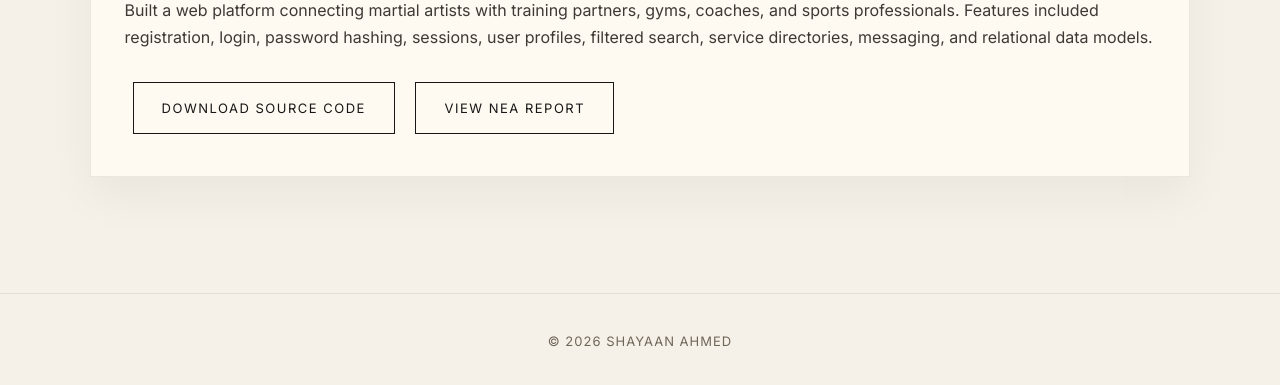
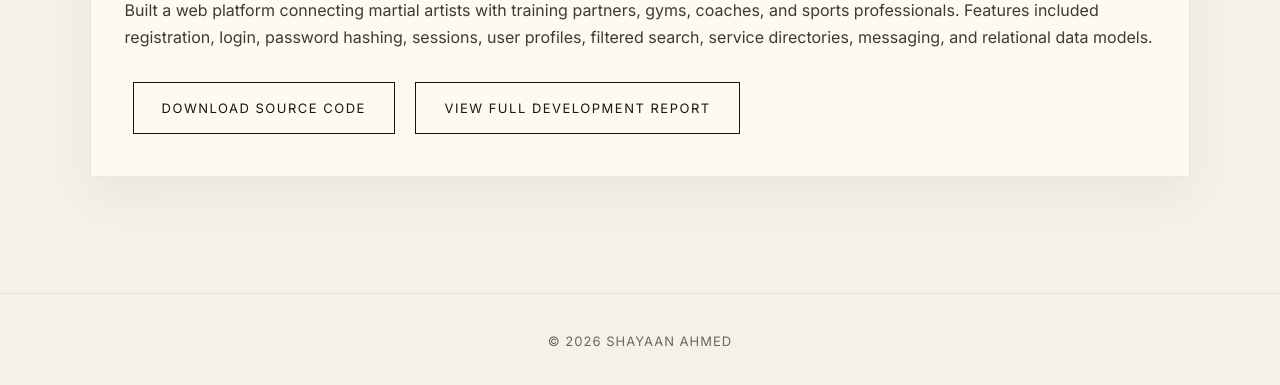
Before and after one commit to shayaanahm/shayaanahm.github.io, a plain HTML site: page projects.html in a window 1280 px wide. Shown: the part 537-922 px from the top of the page. Drawn offline with nearby package versions, Linux system fonts and the light colour scheme.

Commit message:
Rename NEA report button to View Full Development Report

```diff
--- a/projects.html
+++ b/projects.html
@@ -42,7 +42,7 @@
         </p>
         <div style="margin-top: 22px;">
             <a class="button" href="brawlbase-project.zip" download>Download Source Code</a>
-            <a class="button" href="brawlbase-nea.pdf" target="_blank">View NEA Report</a>
+            <a class="button" href="brawlbase-nea.pdf" target="_blank">View Full Development Report</a>
         </div>
     </div>
 </main>
```
